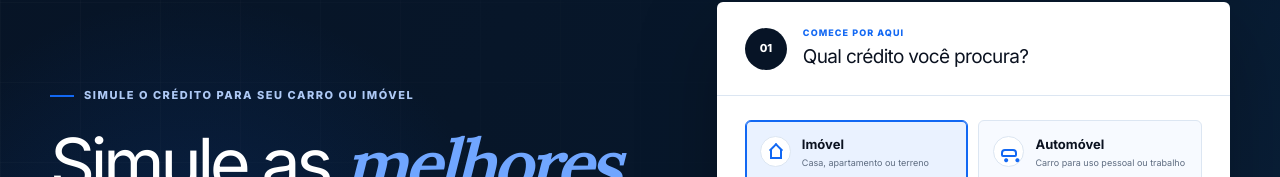
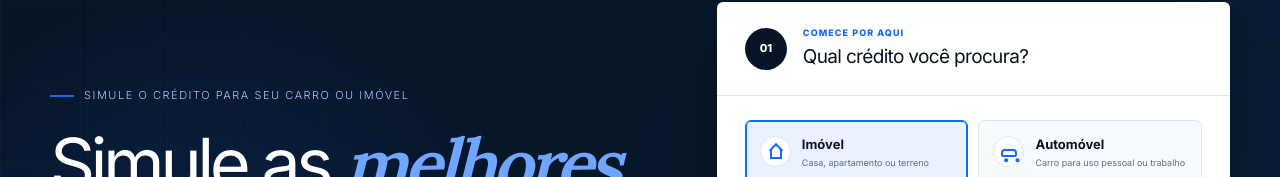
Before and after one commit to alpharisegmn-arch/saresolve-simulador, a Next.js app: page / in a window 1280 px wide. Shown: the part 158-335 px from the top of the page. Built offline with nearby package versions, Linux system fonts and the light colour scheme.

Commit message:
Adjust eyebrow weight

```diff
--- a/app/globals.css
+++ b/app/globals.css
@@ -229,6 +229,7 @@ button {
   align-items: center;
   gap: 10px;
   color: #aec9f5;
+  font-weight: 300;
 }
 
 .eyebrow span {
```
